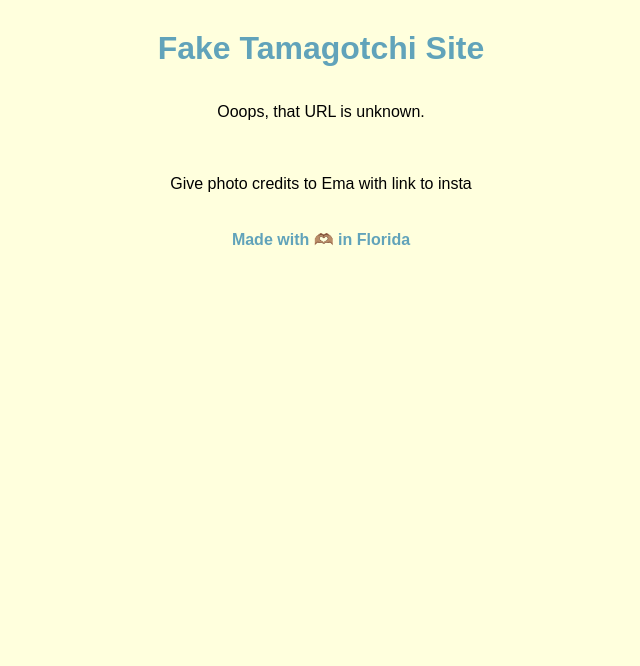
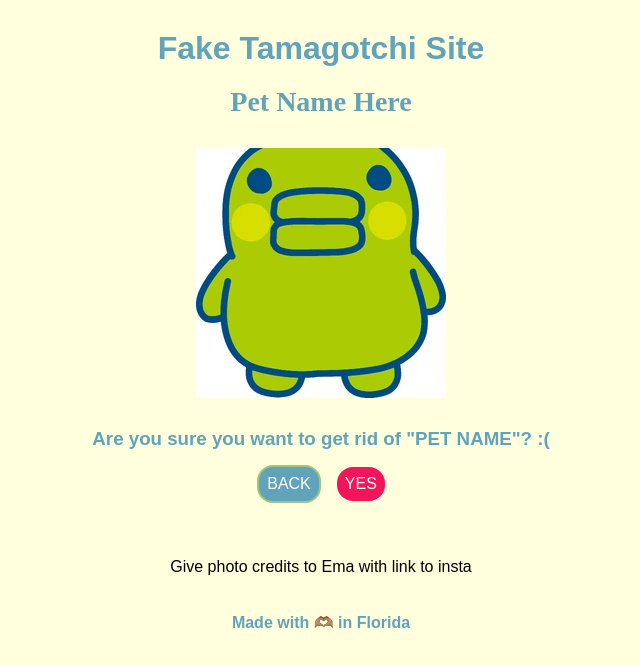
Before and after one commit to kprieto14/TamagotchiFrontEnd, a React (Vite) app: page /items/delete/42 in a window 1280 px wide. Shown: the top 666 px of the page, without its empty margins (319-959 px from the left). Built offline with nearby package versions, Linux system fonts and the light colour scheme; a web font is replaced by a local one.

Commit message:
Add delete pet item page

```diff
--- a/src/App.tsx
+++ b/src/App.tsx
@@ -2,6 +2,7 @@
 import { BrowserRouter as Router, Routes, Route,  } from 'react-router-dom'
 import { PetList } from './pages/PetList'
 import { PetItemPage } from './pages/PetItemPage'
+import { GoodbyePetItemPage } from './pages/GoodbyePetItemPage'
 
 export function App() {
   return (
@@ -12,7 +13,7 @@
         <Routes>
             <Route path='/' element={<PetList/>} />
             <Route path='/items/42' element={<PetItemPage/>}/>
-            {/* <Route path='/items/delete/42' element={}/> */}
+            <Route path='/items/delete/42' element={<GoodbyePetItemPage/>}/>
             <Route path='*' element={<p>Ooops, that URL is unknown.</p>}/>
         </Routes>
       </Router>
--- a/src/index.scss
+++ b/src/index.scss
@@ -102,3 +102,12 @@
   gap: 1rem;
   justify-content: center;
 }
+
+.delete {
+    background-color: #F31559;
+    border-style: none;
+
+    &:hover{
+      background-color: #E21818;
+    }
+}
--- /dev/null
+++ b/src/pages/GoodbyePetItemPage.tsx
@@ -0,0 +1,23 @@
+import React from "react";
+import Kuchipachi from '../KuchipatchiFrontFacing.webp'
+
+export function GoodbyePetItemPage() {
+    return (
+        <div>
+            <h2>Pet Name Here</h2>
+
+            <main>
+                <img src={Kuchipachi} alt="" />
+            </main>
+
+            <nav>
+                <h3>Are you sure you want to get rid of "PET NAME"? :(</h3>
+
+                <div>
+                    <button>BACK</button>
+                    <button className="delete">YES</button>
+                </div>
+            </nav>
+        </div>
+    )
+}
```
